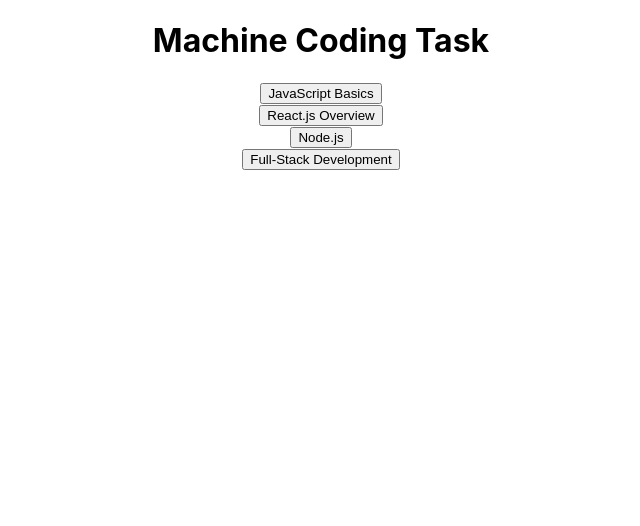
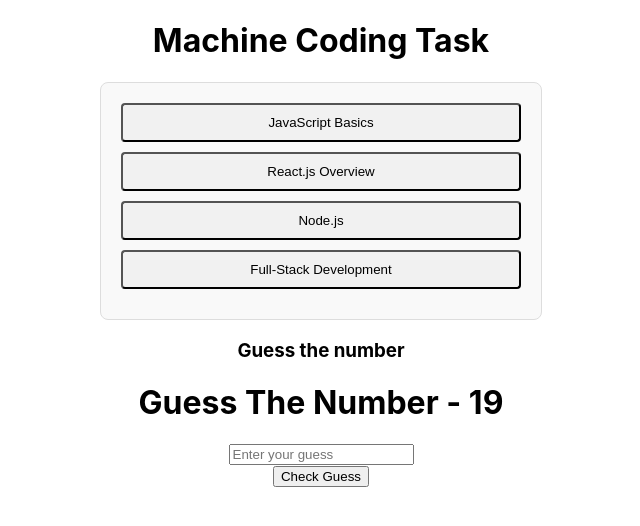
Before and after one commit to subhanbasha9494/ReactMachineCoding, a React (Create React App) app: page / in a window 1280 px wide. Shown: the top 526 px of the page, without its empty margins (319-959 px from the left). Built offline with nearby package versions, Linux system fonts and the light colour scheme.

Commit message:
added guessThe Number coding

```diff
--- a/src/App.js
+++ b/src/App.js
@@ -1,6 +1,7 @@
 import React from 'react';
 import './App.css';
 import Accordian from './components/Accordian';
+import GuessTheNumber from './components/GuessNumber';
 
 function App() {
   const items = [
@@ -25,6 +26,8 @@
     <div className="App">
       <h1>Machine Coding Task</h1>
       <Accordian items={items} />
+      <h3>Guess the number</h3>
+      <GuessTheNumber />
     </div>
   );
 
--- a/src/components/Accordian.js
+++ b/src/components/Accordian.js
@@ -1,17 +1,17 @@
 import { useState } from "react";
-
+import '../styles.css';
 const Accordian = ({ items }) => {
     const [activeIndex, setActiveIndex] = useState(null);
     const handleToggle = (index) => {
         setActiveIndex(index === activeIndex ? null : index);
     }
     return items.length === 0 ? <div>No items Available</div> : (
-        <div>
+        <div className="accordian">
             {
                 items.map((item, index) => {
                     return (
-                        <div key={index}>
-                            <button type="button" onClick={() => handleToggle(index)}>{item.title}</button>
+                        <div key={index} className="accordian-item">
+                            <button className="accordian-title" type="button" onClick={() => handleToggle(index)}>{item.title}</button>
 
                             {index === activeIndex && (
                                 <div className="content">
--- /dev/null
+++ b/src/components/GuessNumber.js
@@ -0,0 +1,39 @@
+import { useState } from "react";
+
+const GuessTheNumber = () => {
+    const generateNumber = () => Math.floor(Math.random() * 100) + 1;
+    const [number, setNumber] = useState(generateNumber);
+    const [guess, setGuess] = useState('');
+    const [attempts, setAttempts] = useState(0);
+
+
+    const checkGuess = () => {
+        setAttempts(attempts + 1);
+
+        const parsedGuess = parseInt(guess);
+        if (parsedGuess === '') {
+            alert("Please enter a guess");
+            return;
+        }
+        if (parsedGuess === number) {
+            alert("Congratulations! You guessed the number. It took you " + attempts + " attempts.");
+        } else if (parsedGuess < number) {
+            alert("Too low! Try again.");
+        } else {
+            alert("Too high! Try again.");
+        }
+
+    }
+    return (
+        <div>
+            <h1>Guess The Number - {number}</h1>
+            <input type="number" value={guess} onChange={(e) => setGuess(e.target.value)} placeholder="Enter your guess" />
+            <div>
+                <button type="button" onClick={checkGuess}>Check Guess</button>
+            </div>
+        </div>
+    )
+}
+
+
+export default GuessTheNumber;
--- /dev/null
+++ b/src/styles.css
@@ -0,0 +1,20 @@
+.accordian {
+    width: 100%;
+    max-width: 400px;
+    margin: auto;
+    padding: 20px;
+    border: 1px solid #ddd;
+    border-radius: 8px;
+    background-color: #f9f9f9;
+}
+.accordian-item {
+    margin-bottom: 10px;
+}
+.accordian-title {
+    width: 100%;
+    padding: 10px;
+    background-color: #f1f1f1;
+    color: black;
+    cursor: pointer;
+    border-radius: 4px;
+}
```
